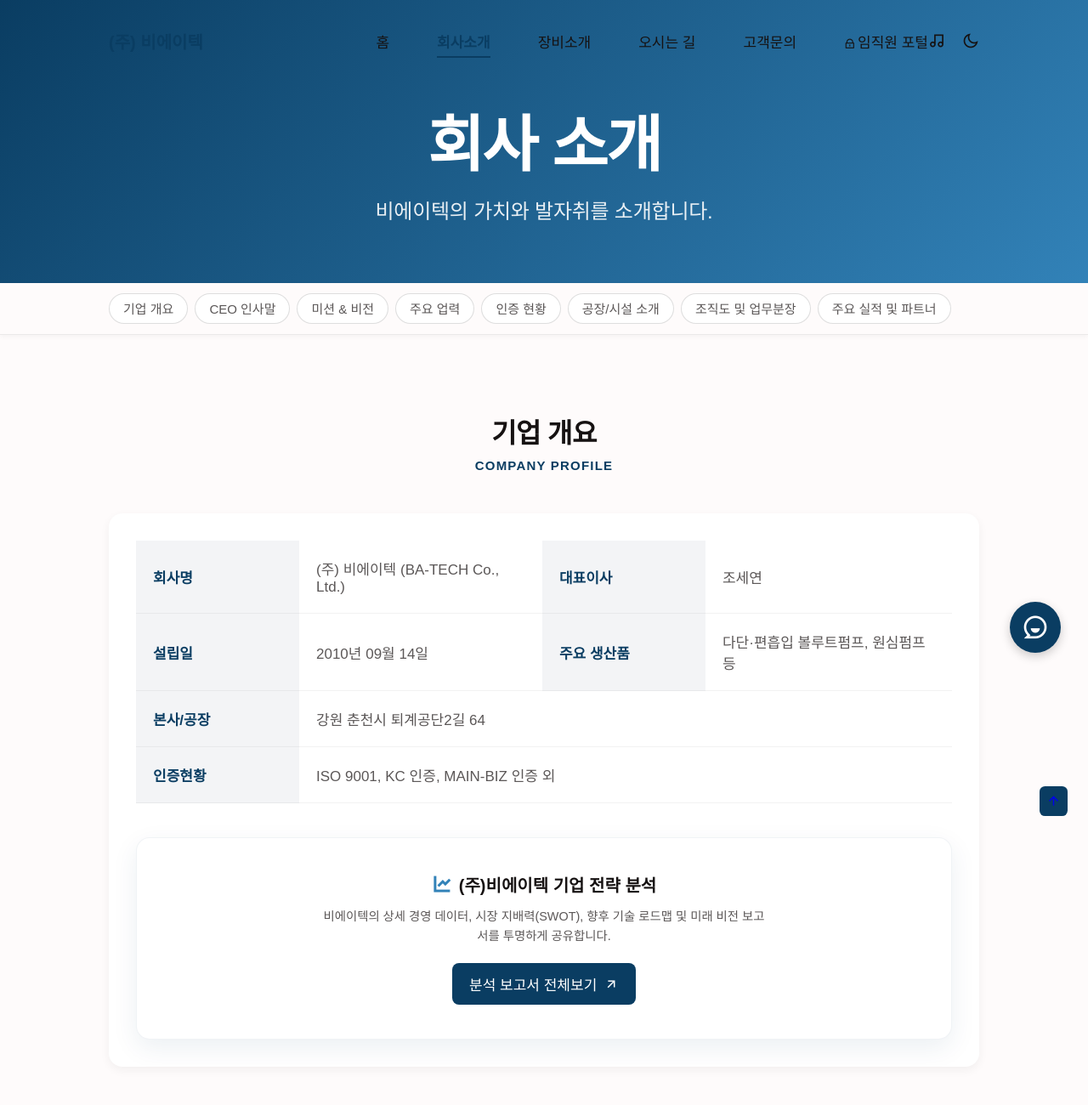
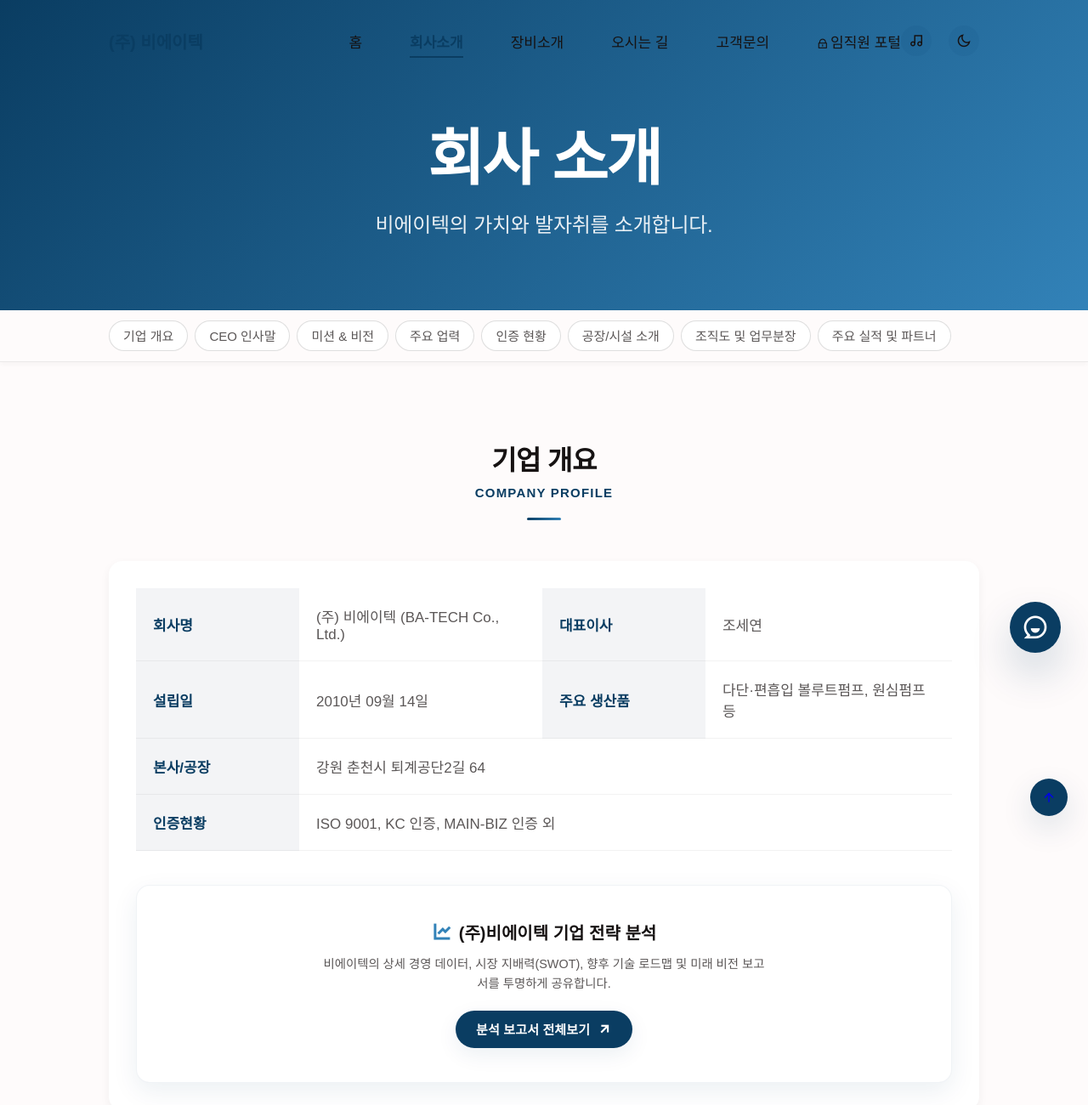
Before and after one commit to shinhg01/20206619ai-smartwork, a plain HTML site: page about.html in a window 1280 px wide. Shown: the top 1300 px of the page at 85% size. Drawn offline with nearby package versions, Linux system fonts and the light colour scheme; a web font is replaced by a local one.

Commit message:
스타일

```diff
--- a/style.css
+++ b/style.css
@@ -41,6 +41,16 @@
     --z-tooltip: 10;
     --z-fixed: 100;
     --z-modal: 1000;
+
+    /*========== Shadows & Radius (Modern UI) ==========*/
+    --shadow-sm: 0 8px 24px rgba(10, 61, 98, .08);
+    --shadow-md: 0 14px 36px rgba(10, 61, 98, .14);
+    --shadow-lg: 0 24px 50px rgba(10, 61, 98, .20);
+    --radius-sm: .6rem;
+    --radius-md: 1rem;
+    --radius-lg: 1.5rem;
+    --radius-pill: 3rem;
+    --transition: .35s cubic-bezier(.4, 0, .2, 1);
 }
 
 /* Responsive typography */
@@ -62,6 +72,15 @@
     --text-color: #C7CDCB;
     --body-color: #191B1A;
     --container-color: #242928;
+
+    --shadow-sm: 0 8px 24px rgba(0, 0, 0, .35);
+    --shadow-md: 0 14px 36px rgba(0, 0, 0, .45);
+    --shadow-lg: 0 24px 50px rgba(0, 0, 0, .55);
+}
+
+body.dark-theme .change-theme,
+body.dark-theme .bgm-button {
+    background-color: rgba(255, 255, 255, .08);
 }
 
 /*==================== BASE ====================*/
@@ -110,11 +129,12 @@
 
 /*==================== REUSABLE CSS CLASSES ====================*/
 .section {
-    padding: 6rem 0 2rem;
+    padding: 6rem 0 4rem;
 }
 
 .section__title {
     font-size: var(--h2-font-size);
+    font-weight: var(--font-bold);
     text-align: center;
     margin-bottom: var(--mb-0-5);
     letter-spacing: -0.02em;
@@ -124,13 +144,27 @@
 
 .section__subtitle {
     display: block;
+    position: relative;
     font-size: var(--small-font-size);
     color: var(--first-color);
     text-align: center;
     font-weight: var(--font-semi-bold);
     margin-bottom: var(--mb-3);
+    padding-bottom: var(--mb-1-5);
     text-transform: uppercase;
     letter-spacing: 0.08em;
+}
+
+.section__subtitle::after {
+    content: '';
+    position: absolute;
+    bottom: 0;
+    left: 50%;
+    transform: translateX(-50%);
+    width: 2.5rem;
+    height: 3px;
+    border-radius: 2px;
+    background: var(--gradient-water);
 }
 
 .container {
@@ -147,13 +181,16 @@
 /*==================== SUBPAGE HEADER ====================*/
 .subpage-header {
     background: linear-gradient(135deg, var(--first-color) 0%, var(--first-color-light) 100%);
-    padding: 8rem 0 4rem;
+    padding: 9rem 0 5rem;
     text-align: center;
     color: #FFF;
+    position: relative;
+    box-shadow: var(--shadow-md);
 }
 
 .subpage-header__title {
     font-size: var(--biggest-font-size);
+    font-weight: var(--font-bold);
     color: #FFF;
     margin-bottom: var(--mb-1);
     letter-spacing: -0.03em;
@@ -282,26 +319,24 @@
 
 .change-theme,
 .bgm-button {
-    font-size: 1.25rem;
+    display: inline-flex;
+    align-items: center;
+    justify-content: center;
+    width: 2.25rem;
+    height: 2.25rem;
+    font-size: 1.1rem;
+    border-radius: 50%;
+    background-color: rgba(10, 61, 98, .06);
     color: var(--title-color);
     cursor: pointer;
-    transition: .3s;
+    transition: var(--transition);
 }
 
 .change-theme:hover,
 .bgm-button:hover {
-    color: var(--first-color);
-}
-
-.bgm-button.playing {
-    color: var(--first-color);
-    animation: music-pulse 1.5s infinite ease-in-out;
-}
-
-@keyframes music-pulse {
-    0% { transform: scale(1); opacity: 0.8; }
-    50% { transform: scale(1.3); opacity: 1; }
-    100% { transform: scale(1); opacity: 0.8; }
+    background-color: var(--first-color);
+    color: #FFF;
+    box-shadow: var(--shadow-sm);
 }
 
 .nav__toggle {
@@ -420,31 +455,47 @@
 
 /*==================== BUTTONS ====================*/
 .button {
-    display: inline-block;
+    display: inline-flex;
+    align-items: center;
+    justify-content: center;
+    gap: .5rem;
     background-color: var(--first-color);
     color: #FFF;
-    padding: 1rem 1.75rem;
-    border-radius: .5rem;
-    font-weight: var(--font-medium);
-    transition: .3s;
+    padding: 1rem 2.25rem;
+    border-radius: var(--radius-pill);
+    font-weight: var(--font-semi-bold);
+    letter-spacing: .01em;
+    box-shadow: var(--shadow-md);
+    transition: var(--transition);
 }
 
 .button:hover {
     background-color: var(--first-color-alt);
+    transform: translateY(-3px);
+    box-shadow: var(--shadow-lg);
+}
+
+.button:active {
+    transform: translateY(-1px);
+    box-shadow: var(--shadow-sm);
 }
 
 .button--ghost {
-    background-color: transparent;
+    background-color: rgba(255, 255, 255, .08);
     border: 2px solid #FFF;
+    box-shadow: none;
 }
 
 .button--ghost:hover {
     background-color: #FFF;
     color: var(--first-color);
+    box-shadow: var(--shadow-lg);
 }
 
 .button--small {
-    padding: .75rem 1.25rem;
+    padding: .7rem 1.5rem;
+    font-size: var(--small-font-size);
+    box-shadow: var(--shadow-sm);
 }
 
 /*==================== ABOUT ====================*/
@@ -855,16 +906,22 @@
     position: fixed;
     right: 1.5rem;
     bottom: -20%;
+    display: flex;
+    justify-content: center;
+    align-items: center;
+    width: 2.75rem;
+    height: 2.75rem;
     background-color: var(--first-color);
-    padding: .5rem;
-    border-radius: .4rem;
-    display: flex;
+    border-radius: 50%;
+    box-shadow: var(--shadow-md);
     z-index: var(--z-tooltip);
-    transition: .4s;
+    transition: var(--transition);
 }
 
 .scrollup:hover {
     background-color: var(--first-color-alt);
+    transform: translateY(-4px);
+    box-shadow: var(--shadow-lg);
 }
 
 .scrollup__icon {
@@ -1353,8 +1410,9 @@
 
 /* Download Button Mini */
 .button--mini {
-    padding: .5rem .75rem;
+    padding: .5rem 1rem;
     font-size: var(--smaller-font-size);
+    box-shadow: var(--shadow-sm);
 }
 
 /* Media Queries for New Sections */
@@ -2206,12 +2264,12 @@
     font-size: 2rem;
     cursor: pointer;
     z-index: 1000;
-    box-shadow: 0 4px 12px rgba(0,0,0,0.2);
-    transition: .3s;
+    box-shadow: var(--shadow-lg);
+    transition: var(--transition);
 }
 
 .chatbot__toggle:hover {
-    transform: scale(1.1);
+    transform: scale(1.1) translateY(-3px);
 }
 
 .chatbot__container {
```
